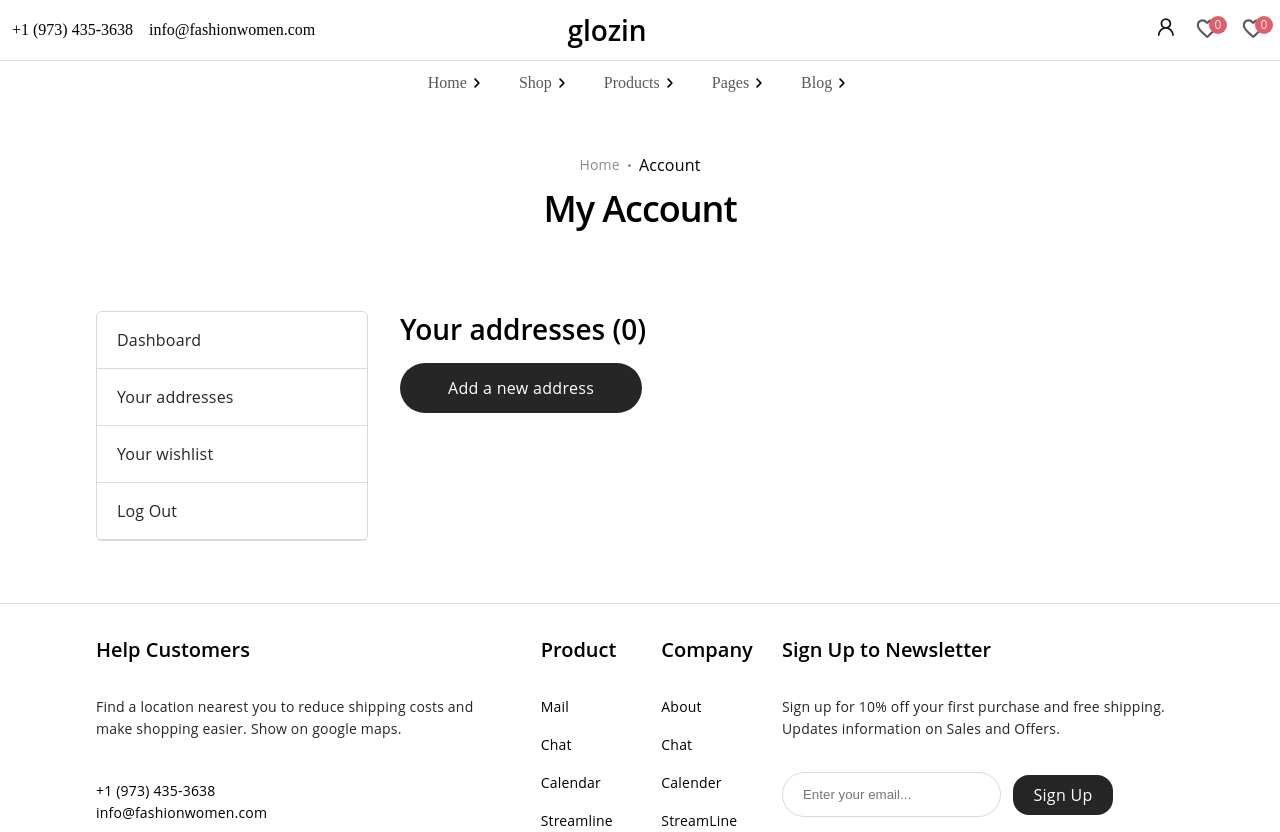
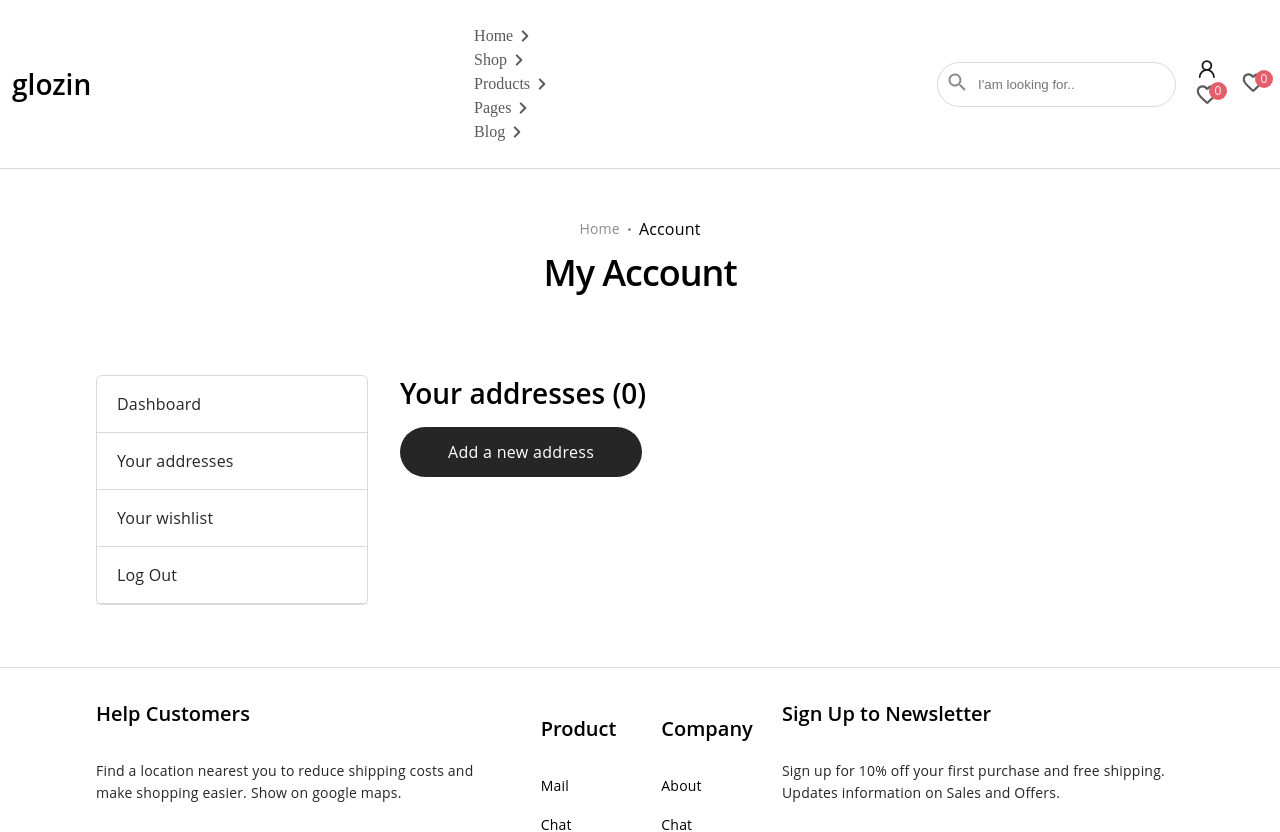
Before and after one commit to pkgowtham/weblings-Ecommerce, a React (Vite) app: page /mainLayout/myaccountpage/addressdetails in a window 1280 px wide. Shown: the top 832 px of the page. Built offline with nearby package versions, Linux system fonts and the light colour scheme.

Commit message:
responsive layout

```diff
--- a/src/component/header/index.tsx
+++ b/src/component/header/index.tsx
@@ -9,6 +9,11 @@ import SignInModule from "../signInModule";
 import Badge from "../badge";
 import { useMiddlewareDispatch } from "../../store/apiMiddleware";
 import { useStore } from "../../store";
+import Input from "../input";
+import SvgSearch from "../../custom-icons/Search";
+import SvgMenu from "../../custom-icons/Menu";
+import { HideComponents } from "../hideComponents";
+import SvgChevronRight from "../../custom-icons/ChevronRight";
 
 const Header: React.FC<any> = (props): JSX.Element => {
   const classes = useStyle();
@@ -31,15 +36,64 @@ const Header: React.FC<any> = (props): JSX.Element => {
       {/* Top Bar with Contact Info */}
       <div className={classes.NavTop}>
         <div className={classes.ContactInfo}>
-          <span>+1 (973) 435-3638</span>
-          <span>info@fashionwomen.com</span>
+          <HideComponents showOnlyOn="desktop">
+            <Typography variant="TM">glozin</Typography>
+          </HideComponents>
+          <HideComponents hideOn="desktop">
+            <SvgMenu />
+          </HideComponents>
         </div>
-        <div className={classes.Logo}>
+        {/* Main Navigation */}
+        <div className={classes.NavBarMain}>
+          {/* Navigation Links */}
+          <HideComponents className={classes.navContainer} showOnlyOn="desktop">
+            {HeaderData?.links?.map((data: any, idx: number) => (
+              <nav className="nav-links">
+                <ul key={idx}>
+                  <li
+                    className={classes.List}
+                    onMouseEnter={() => setHoveredIndex(idx)}
+                    onMouseLeave={() => setHoveredIndex(null)}
+                  >
+                    <Link to={data.path} className={classes.List}>
+                      {data.link}
+                      <SvgChevronRight />
+                    </Link>
+
+                    {/* dropdown */}
+                    {hoveredIndex === idx && (
+                      <div className={classes.Dropdown}>
+                        {data.dropdownItems?.map(
+                          (item: string, itemIdx: number) => (
+                            <div className={classes.datas}>
+                              <Typography variant="BS">{item}</Typography>
+                            </div>
+                          )
+                        )}
+                      </div>
+                    )}
+                  </li>
+                </ul>
+              </nav>
+            ))}
+          </HideComponents>
+          <HideComponents hideOn="desktop">
             <Typography variant="TM">glozin</Typography>
+          </HideComponents>
         </div>
-        <div></div>
         {/* icons */}
         <div className={classes.Icons}>
+          <HideComponents hideOn="mobile">
+            <Input
+              type="text"
+              placeholder="I'am looking for.."
+              leftIcon={<SvgSearch className={classes.leftIconColor} />}
+            />
+          </HideComponents>
+          <HideComponents showOnlyOn="mobile">
+            <SvgSearch className={classes.leftIconColor} />
+          </HideComponents>
+          <HideComponents className={classes.iconDiv} showOnlyOn="desktop">
             <div>
               <SvgUserRound
                 onClick={() => setIsSignInModule(!isSignInModule)}
@@ -67,18 +121,21 @@ const Header: React.FC<any> = (props): JSX.Element => {
                 className={classes.badgeStyle}
               />
             </div>
+          </HideComponents>
           <div className={classes.wishList}>
             <SvgHeart
               viewBox="0 0 40 40"
               width={30}
               height={25}
               cursor={"pointer"}
-              onClick={() => dispatch({
-                type:"OPEN_ADD_TO_CART_MODAL",
-                payload:{
-                  isAddToCart:true
+              onClick={() =>
+                dispatch({
+                  type: "OPEN_ADD_TO_CART_MODAL",
+                  payload: {
+                    isAddToCart: true,
+                  },
+                })
               }
-              })}
             />
             <Badge
               style={{
@@ -92,41 +149,11 @@ const Header: React.FC<any> = (props): JSX.Element => {
           </div>
         </div>
       </div>
-      {/* Main Navigation */}
-      <div className={classes.NavBarMain}>
-        {/* Navigation Links */}
-        {HeaderData?.links?.map((data: any, idx: number) => (
-          <nav className="nav-links">
-            <ul key={idx}>
-              <li
-                className={classes.List}
-                onMouseEnter={() => setHoveredIndex(idx)}
-                onMouseLeave={() => setHoveredIndex(null)}
-              >
-                <Link to={data.path} className={classes.List}>
-                  {data.link}
-                  <img className={classes.RightLogo} src={data.logo} alt="" />
-                </Link>
 
-                {/* dropdown */}
-                {hoveredIndex === idx && (
-                  <div className={classes.Dropdown}>
-                    {data.dropdownItems?.map(
-                      (item: string, itemIdx: number) => (
-                        <div className={classes.datas}>
-                          <Typography variant="BS">{item}</Typography>
-                        </div>
-                      )
+      {/* module for shopping cart */}
+      {store.commonInternal.isAddToCart && (
+        <ShoppingCart onClose={setShoppingCart} />
       )}
-                  </div>
-                )}
-              </li>
-            </ul>
-          </nav>
-        ))}
-      </div>
-      {/* module for shopping cart */}
-      {store.commonInternal.isAddToCart && <ShoppingCart onClose={setShoppingCart} />}
       {/* signin module */}
       {isSignInModule && <SignInModule onClose={setIsSignInModule} />}
     </header>
--- a/src/component/header/indexstyle.ts
+++ b/src/component/header/indexstyle.ts
@@ -40,6 +40,7 @@ export const useStyle = createUseStyles((theme: Theme) => ({
   Icons: {
     display: "flex",
     gap: theme.spacing.s400,
+    alignItems:'center'
   },
   List:{
     listStyle:'none',
@@ -94,5 +95,20 @@ export const useStyle = createUseStyles((theme: Theme) => ({
   },
   badgeStyle:{
 
+  },
+  leftIconColor:{
+    '& path':{
+      fill:theme.light.neutral.onSurface.dark
+    }
+  },
+  iconDiv:{
+    // display:'flex !important',
+    // alignItems:'center',
+    // gap:theme.spacing.s400
+  },
+  navContainer:{
+    // display:'flex !important',
+    // alignItems:'center',
+    // gap:theme.spacing.s400
   }
 }));
--- a/src/component/hideComponents/index.tsx
+++ b/src/component/hideComponents/index.tsx
@@ -17,7 +17,8 @@ type ResponsiveProps = {
 
 const useStyles = createUseStyles({
   responsive: {
-    display: "block",
+    display: "flex",
+    alignItems:'center',
   },
   hideOnMobile: {
     [`@media (max-width: ${breakpoints.tablet - 1}px)`]: {
--- a/src/component/input/index.tsx
+++ b/src/component/input/index.tsx
@@ -1,14 +1,23 @@
+import clsx from "clsx";
 import { useStyle } from "./indexstyle";
+import { InputProps } from "./inputType";
 
-const Input = ({...props}) => {
+const Input: React.FC<InputProps> = ({ leftIcon, rightIcon, ...props }) => {
   const classes = useStyle();
   return (
-    <input
-      className={classes.inputDiv}
-      {...props}
-    >
-
-    </input>
+    <div className={classes.inputWrapper}>
+      {leftIcon && <div className={classes.iconLeftContainer}>{leftIcon}</div>}
+      <input
+        className={clsx(classes.inputDiv, {
+          [classes.hasLeftIcon]: leftIcon,
+          [classes.hasRightIcon]: rightIcon,
+        })}
+        {...props}
+      />
+      {rightIcon && (
+        <div className={classes.iconRightContainer}>{rightIcon}</div>
+      )}
+    </div>
   );
 };
 
--- a/src/component/input/indexstyle.ts
+++ b/src/component/input/indexstyle.ts
@@ -1,14 +1,52 @@
 import { createUseStyles } from "react-jss";
 import { Theme } from "../../../theme/themeType";
 
-export const useStyle = createUseStyles((theme:Theme)=>({
-    inputDiv:{
-        width:'100%',
-        border: `1px solid ${theme.light.neutral.border.light}`,
-        borderColor:`${theme.light.neutral.border.light}`,
-        height:'45px',
-        padding:`${theme.spacing.s250} ${theme.spacing.s500}`,
-        borderRadius:theme.spacing.s600,
-        position:'relative'
-    }
-}))
+export const useStyle = createUseStyles((theme: Theme) => ({
+  inputDiv: {
+    width: "100%",
+    border: `1px solid ${theme.light.neutral.border.light}`,
+    borderColor: `${theme.light.neutral.border.light}`,
+    height: "45px",
+    padding: `${theme.spacing.s250} ${theme.spacing.s500}`,
+    borderRadius: theme.spacing.s600,
+    // position: "relative",
+  },
+  inputWrapper: {
+    display: "flex",
+    position: "relative",
+  },
+  iconLeftContainer: {
+    position: "absolute",
+    top: "50%",
+    transform: "translateY(-50%)",
+    fontSize: "1rem",
+    color: "#333",
+    left: "0.5rem",
+    "@media (max-width: 500px)": {
+      fontSize: ".875rem",
+    },
+  },
+  iconRightContainer: {
+    position: "absolute",
+    top: "50%",
+    transform: "translateY(-50%)",
+    fontSize: "1rem",
+    color: "#333",
+    right: "0.5rem",
+    "@media (max-width: 500px)": {
+      fontSize: ".875rem",
+    },
+  },
+  hasLeftIcon: {
+    paddingLeft: "2.5rem",
+    "@media (max-width: 500px)": {
+      paddingLeft: "2.5rem",
+    },
+  },
+  hasRightIcon: {
+    paddingRight: "2rem",
+    "@media (max-width: 500px)": {
+      paddingRight: "1.5rem",
+    },
+  },
+}));
--- /dev/null
+++ b/src/component/input/inputType.ts
@@ -0,0 +1,6 @@
+import { InputHTMLAttributes, ReactNode } from "react";
+
+export interface InputProps extends InputHTMLAttributes<HTMLInputElement> {
+  leftIcon?: ReactNode;
+  rightIcon?: ReactNode;
+}
--- a/src/component/topcollection/indexstyle.ts
+++ b/src/component/topcollection/indexstyle.ts
@@ -1,40 +1,70 @@
 import { createUseStyles } from "react-jss";
-import { theme } from "../../../theme/theme";
 import { Theme } from "../../../theme/themeType";
 
-export const useStyle = createUseStyles((theme:Theme)=>({
-    MainContainer:{
-        display:'flex',
-        flexDirection:'column',
-        alignItems:'center',
-        marginTop:theme.spacing.s800
-    },
-    Title:{
-        display:'flex',
-        marginBottom:theme.spacing.s300,
-        color:theme.light.neutral.onSurface.title
-    },
-    Wrapper:{
-        display:'flex',
-        gap:theme.spacing.s500,
-        marginTop:theme.spacing.s600,
-        flexWrap:'wrap'
-    },
-    CollectionDiv:{
-        borderRadius:'50%',
-        width:'180px',
-        height:'180px'
-    },
-    CollectionWrapper:{
-        display:'flex',
-        flexDirection:'column',
-        gap:theme.spacing.s500,
-        marginTop:theme.spacing.s600,
-        alignItems:'center',
-    },
-    CollectionLogo:{
-        width:'100%',
-        height:'100%',
-        objectFit:'cover'
-    }
-}))
+export const useStyle = createUseStyles((theme: Theme) => ({
+  MainContainer: {
+    display: "flex",
+    flexDirection: "column",
+    alignItems: "center",
+    marginTop: theme.spacing.s800,
+  },
+  Title: {
+    display: "flex",
+    marginBottom: theme.spacing.s300,
+    color: theme.light.neutral.onSurface.title,
+  },
+  Wrapper: {
+    display: "flex",
+    gap: theme.spacing.s500,
+    marginTop: theme.spacing.s600,
+    // flexWrap: "wrap",
+  },
+  CollectionDiv: {
+    borderRadius: "50%",
+    width: "100%",
+    height: "180px",
+    // borderRadius:'50%',
+    // width:'100%',
+    // aspectRatio:1/1,
+    // display:'flex',
+    // alignItems:'center',
+    // justifyContent:'center',
+  },
+  CollectionWrapper: {
+    display: "flex",
+    flexDirection: "column",
+    gap: theme.spacing.s500,
+    marginTop: theme.spacing.s600,
+    alignItems: "center",
+    // flex:1,
+    // minWidth:'80px',
+    // maxWidth:'200px',
+  },
+  CollectionLogo: {
+    width: "100%",
+    height: "100%",
+    objectFit: "contain",
+  },
+  //   for tablet
+  tabletScroolContainer: {
+    display: "flex",
+    alignItems: "center",
+    position: "relative",
+    justifyContent:'center'
+  },
+  wraperTablet: {
+    display: "flex",
+    overflowX: "scroll",
+    scrollBehavior: "smooth",
+    whiteSpace: "nowrap",
+    width: "80%",
+    padding: "10px 0",
+    scrollbarWidth: "none",
+  },
+  collectionWrapper: {
+    minWidth: "150px",
+    marginRight: "20px",
+    textAlign: "center",
+  },
+  tabletContainer: {},
+}));
```
Also changed, not shown: src/component/topcollection/index.tsx (+48 -12 lines). Lines whose indentation alone changed are shown as unchanged.
